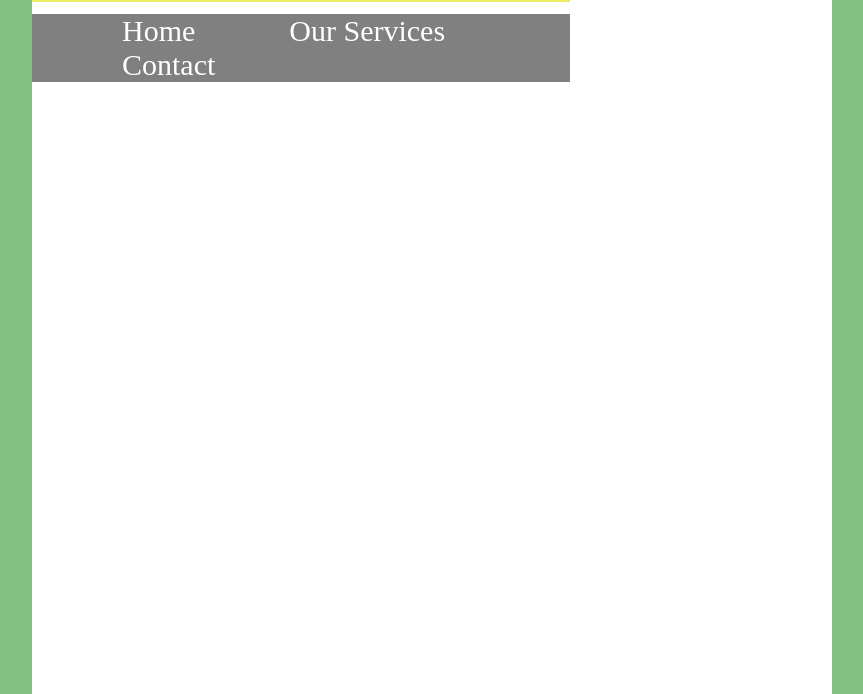
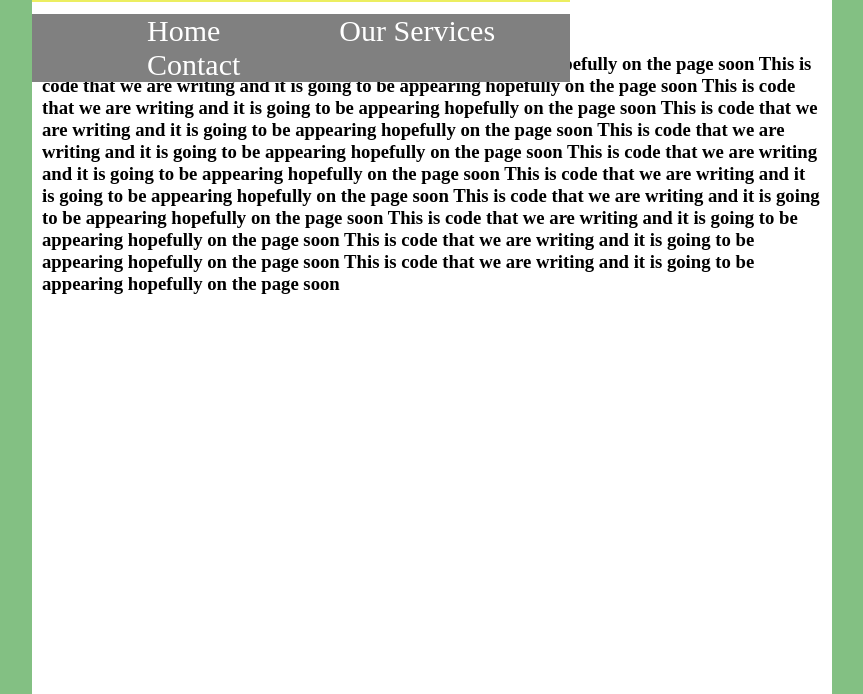
Before and after one commit to JacobStudstill/Mini-Project-1, a plain HTML site: page index.html in a window 1280 px wide. Shown: the part 106-800 px from the top of the page, without its empty margins (208-1071 px from the left). Drawn offline with Linux system fonts and the light colour scheme.

Commit message:
This is my final commit before dinner

```diff
--- a/index.html
+++ b/index.html
@@ -18,16 +18,16 @@
         <h1>Jacob's Orlando Yardcare</h1>
         <h2>Cheapest price for the best quality.</h2>
     </header>
-
+    <!-- This is where my class is located -->
     <section>
         <nav class="nav">
             <li><a href="./index.html">Home</a></li>
-            <li><a href="./index.html">Our Services</li>
-            <li><a href="./index.html">Contact</li>
+            <li><a href="./index.html">Our Services</a></li>
+            <li><a href="./index.html">Contact</a></li>
             </nav>
 
     </section>
-
+    <!-- This next section will hide my nav bar when user scrolls down and will appear when user scrolls back up -->
     <script>
         {
     const nav = document.querySelector(".nav");
@@ -46,6 +46,20 @@
         }
     </script>
 
+    <section id="paragraph">
+        <h3><p>This is code that we are writing and it is going to be appearing hopefully on the page soon
+            This is code that we are writing and it is going to be appearing hopefully on the page soon
+            This is code that we are writing and it is going to be appearing hopefully on the page soon
+            This is code that we are writing and it is going to be appearing hopefully on the page soon
+            This is code that we are writing and it is going to be appearing hopefully on the page soon
+            This is code that we are writing and it is going to be appearing hopefully on the page soon
+            This is code that we are writing and it is going to be appearing hopefully on the page soon
+            This is code that we are writing and it is going to be appearing hopefully on the page soon
+            This is code that we are writing and it is going to be appearing hopefully on the page soon
+            This is code that we are writing and it is going to be appearing hopefully on the page soon
+            This is code that we are writing and it is going to be appearing hopefully on the page soon
+        </p></h3>
+    </section>
 </body>
 
 
--- a/styles/style.css
+++ b/styles/style.css
@@ -1,5 +1,6 @@
 * {
     font-family: 'Times New Roman', Times, serif;
+    text-decoration: none;
 }
 html {
     background-color: rgb(131, 192, 131);
@@ -48,7 +49,7 @@ header h2 {
     display: none;
 }
 .nav li {
-    margin-left:90px;
+    margin-left:115px;
     width:60px;
     font-size:30px;
     display:inline;
@@ -75,3 +76,9 @@ header h2 {
 .nav-hide{
     transform: translateY(-160px);
 }
+#paragraph {
+    padding: 140px 10px;
+
+    float:left;
+    top:150px;
+}
```
